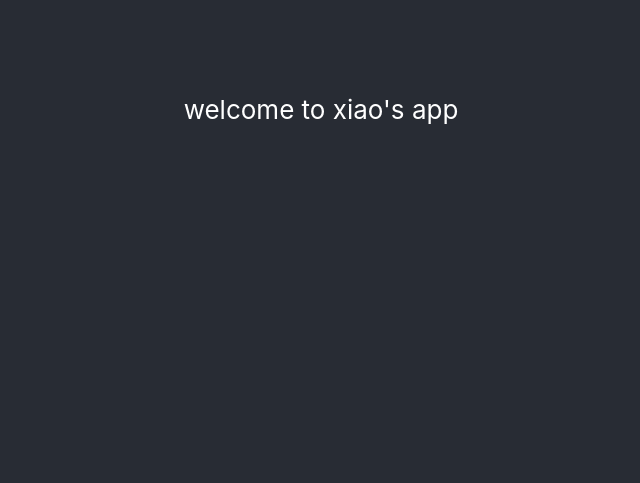
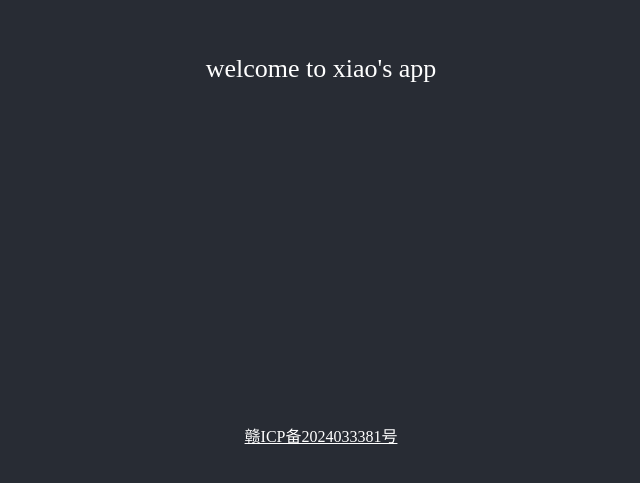
Before and after one commit to jserxiao/bigfe_front, a React (Create React App) app: page / in a window 1280 px wide. Shown: the part 291-774 px from the top of the page, without its empty margins (319-959 px from the left). Built offline with nearby package versions, Linux system fonts and the light colour scheme; no server answers; the HTML template or start-up script is replaced by a standard one.

Commit message:
feat: 加入备案号

```diff
--- a/src/App.css
+++ b/src/App.css
@@ -1,5 +1,10 @@
+@import './reset.css';
 .App {
   text-align: center;
+  display: flex;
+  flex-direction: column;
+  background-color: #282c34;
+  min-height: 100vh;
 }
 
 .App-logo {
@@ -14,8 +19,7 @@
 }
 
 .App-header {
-  background-color: #282c34;
-  min-height: 100vh;
+  flex: 1;
   display: flex;
   flex-direction: column;
   align-items: center;
@@ -24,8 +28,15 @@
   color: white;
 }
 
+.App-footer {
+  height: 80px;
+  a {
+    color: #fff;
+  }
+}
+
 .App-link {
-  color: #61dafb;
+
 }
 
 @keyframes App-logo-spin {
--- a/src/App.js
+++ b/src/App.js
@@ -4,7 +4,7 @@
 
 function App() {
 const getData = async () => {
-  const res = await fetch('http://110.41.132.237:3000/test');
+  const res = await fetch('https://110.41.132.237:3000/test');
   const json = await res.json();
   return json?.a;
 };
@@ -15,6 +15,9 @@
       <header className="App-header">
         welcome to xiao's app {data}
       </header>
+      <footer className="App-footer">
+        <a href="https://beian.miit.gov.cn/">赣ICP备2024033381号</a>
+      </footer>
     </div>
   );
 }
--- /dev/null
+++ b/src/reset.css
@@ -0,0 +1,45 @@
+/* CSS Reset */
+html, body, div, span, applet, object, iframe,
+h1, h2, h3, h4, h5, h6, p, blockquote, pre,
+a, abbr, acronym, address, big, cite, code,
+del, dfn, em, img, ins, kbd, q, s, samp,
+small, strike, strong, sub, sup, tt, var,
+b, u, i, center,
+dl, dt, dd, ol, ul, li,
+fieldset, form, label, legend,
+table, caption, tbody, tfoot, thead, tr, th, td,
+article, aside, canvas, details, embed,
+figure, figcaption, footer, header, hgroup,
+menu, nav, output, ruby, section, summary,
+time, mark, audio, video {
+    margin: 0;
+    padding: 0;
+    border: 0;
+    font-size: 100%;
+    font: inherit;
+    vertical-align: baseline;
+    box-sizing: border-box; /* Ensure padding and borders are included in element sizes */
+}
+/* HTML5 display-role reset for older browsers */
+article, aside, details, figcaption, figure,
+footer, header, hgroup, menu, nav, section {
+    display: block;
+}
+body {
+    line-height: 1;
+}
+ol, ul {
+    list-style: none;
+}
+blockquote, q {
+    quotes: none;
+}
+blockquote:before, blockquote:after,
+q:before, q:after {
+    content: '';
+    content: none;
+}
+table {
+    border-collapse: collapse;
+    border-spacing: 0;
+}
```
